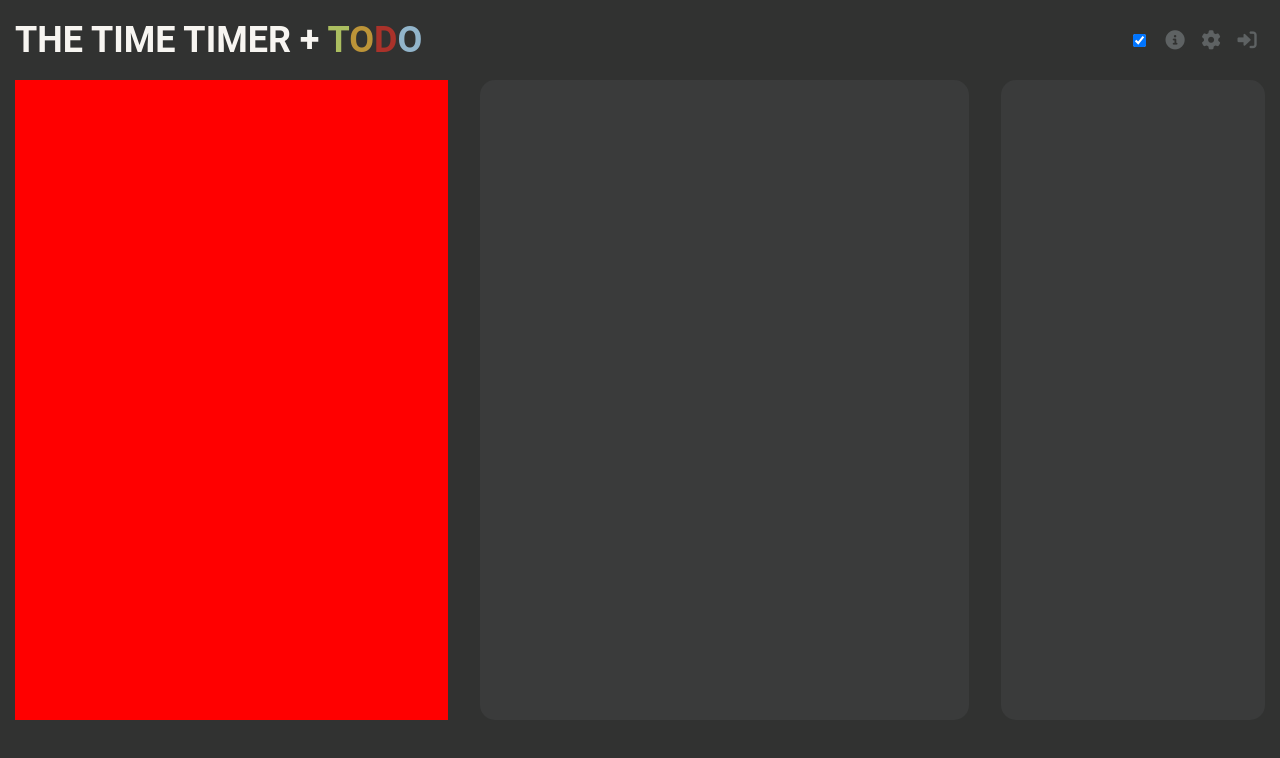
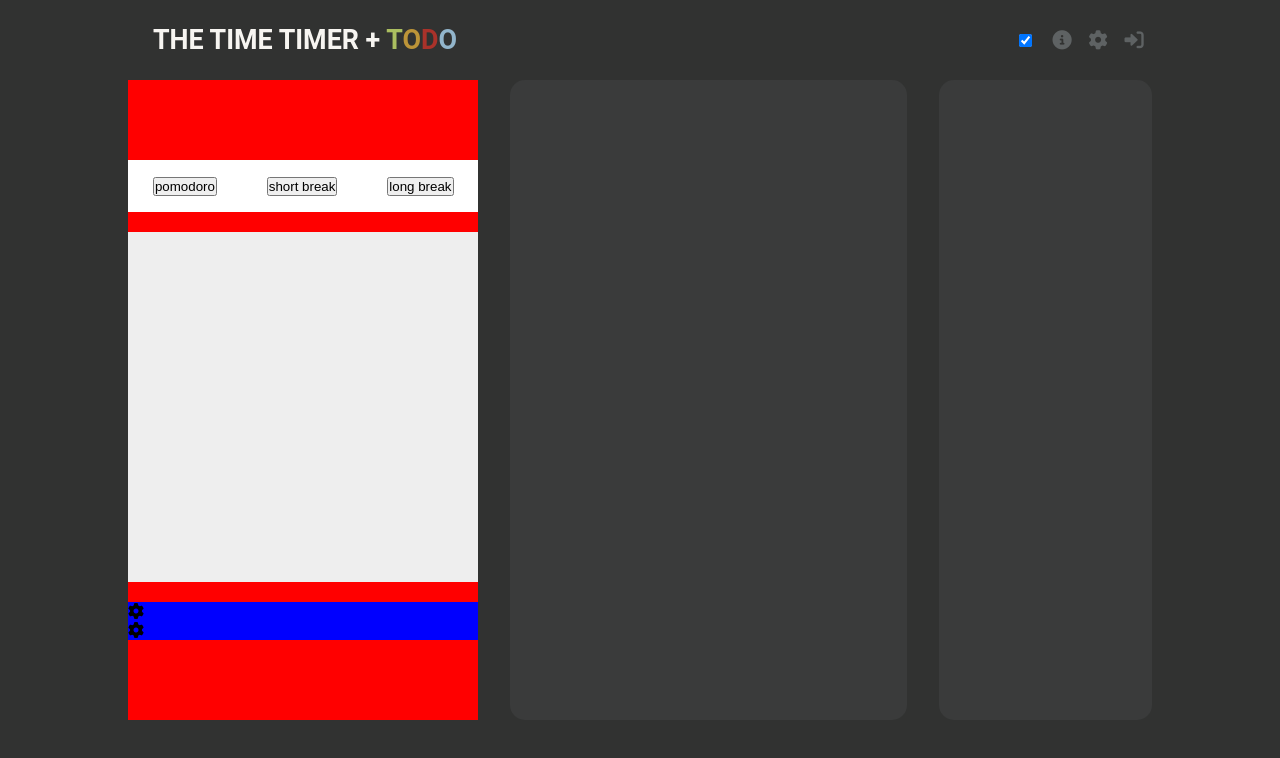
Before and after one commit to lgklsv/THE-TIME-TIMER-TODO, a website built with webpack: page src/template.html in a window 1280 px wide. Built offline with nearby package versions, Linux system fonts and the light colour scheme.

Commit message:
refactor: change header adaptiveness

```diff
--- a/src/styles/_navbar.scss
+++ b/src/styles/_navbar.scss
@@ -1,13 +1,16 @@
 .navbar {
     height: 80px;
     width: 100%;
-    display: flex;
-    justify-content: space-between;
-    align-items: center;
+    display: grid;
+    grid-template-columns: 1.11fr 2fr;
+    gap: 2rem;
 
     .logo {
         color: var(--logo-color);
-        font-size: 1.5rem;
+        font-size: 1.4vw;
+        display: flex;
+        align-items: center;
+        justify-content: center;
 
         .logo-letter1 {
             color: var(--logo-letter1);
@@ -23,8 +26,14 @@
         }
     }
 
-    .menu-list {
-        list-style: none;
+    .menu {
         display: flex;
+        justify-content: end;
+        align-items: center;
+
+        .menu-list {
+            list-style: none;
+            display: flex;
+        }
     }
 }
--- /dev/null
+++ b/src/styles/_timer.scss
@@ -0,0 +1,28 @@
+// Top
+.timer-btns-top {
+    background-color: #fff;
+    display: flex;
+    justify-content: space-around;
+
+    .timer-btn {
+        padding: 1rem;
+    }
+}
+
+// Middle
+.timer-container {
+    position: relative;
+    width: 100%;
+    margin: 20px auto;
+    background: #eee;
+}
+.timer-container::after {
+    content: '';
+    display: block;
+    padding-top: 100%;
+}
+
+// Bottom
+.timer-btns-bottom {
+    background-color: blue;
+}
--- a/src/styles/main.scss
+++ b/src/styles/main.scss
@@ -1,5 +1,6 @@
 @import 'colorConfig';
 @import 'navbar';
+@import 'timer';
 
 * {
     box-sizing: border-box;
@@ -14,7 +15,8 @@
 
 .container {
     margin: 0 auto;
-    max-width: 1250px;
+    max-width: 1440px;
+    width: 80%;
     height: 100vh;
 }
 
@@ -44,6 +46,9 @@
     .timer-section {
         background-color: red;
         height: 80vh;
+        display: flex;
+        flex-direction: column;
+        justify-content: center;
     }
 
     .task-section {
--- a/src/template.html
+++ b/src/template.html
@@ -51,7 +51,31 @@
         <main>
             <div class="app-container">
                 <div class="timer-section">
+                    <div class="timer-btns-top">
+                        <div class="timer-btn">
+                            <button>pomodoro</button>
+                        </div>
+                        <div class="timer-btn">
+                            <button>short break</button>
+                        </div>
+                        <div class="timer-btn">
+                            <button>long break</button>
+                        </div>
+                    </div>
+                    <div class="timer-container">
 
+                    </div>
+                    <div class="timer-btns-bottom">
+                        <div class="start-stop-btn">
+
+                        </div>
+                        <div class="icon timer-icons">
+                            <i class="fa-solid fa-gear"></i>
+                        </div>
+                        <div class="icon timer-icons">
+                            <i class="fa-solid fa-gear"></i>
+                        </div>
+                    </div>
                 </div>
                 <div class="task-section">
 
```
